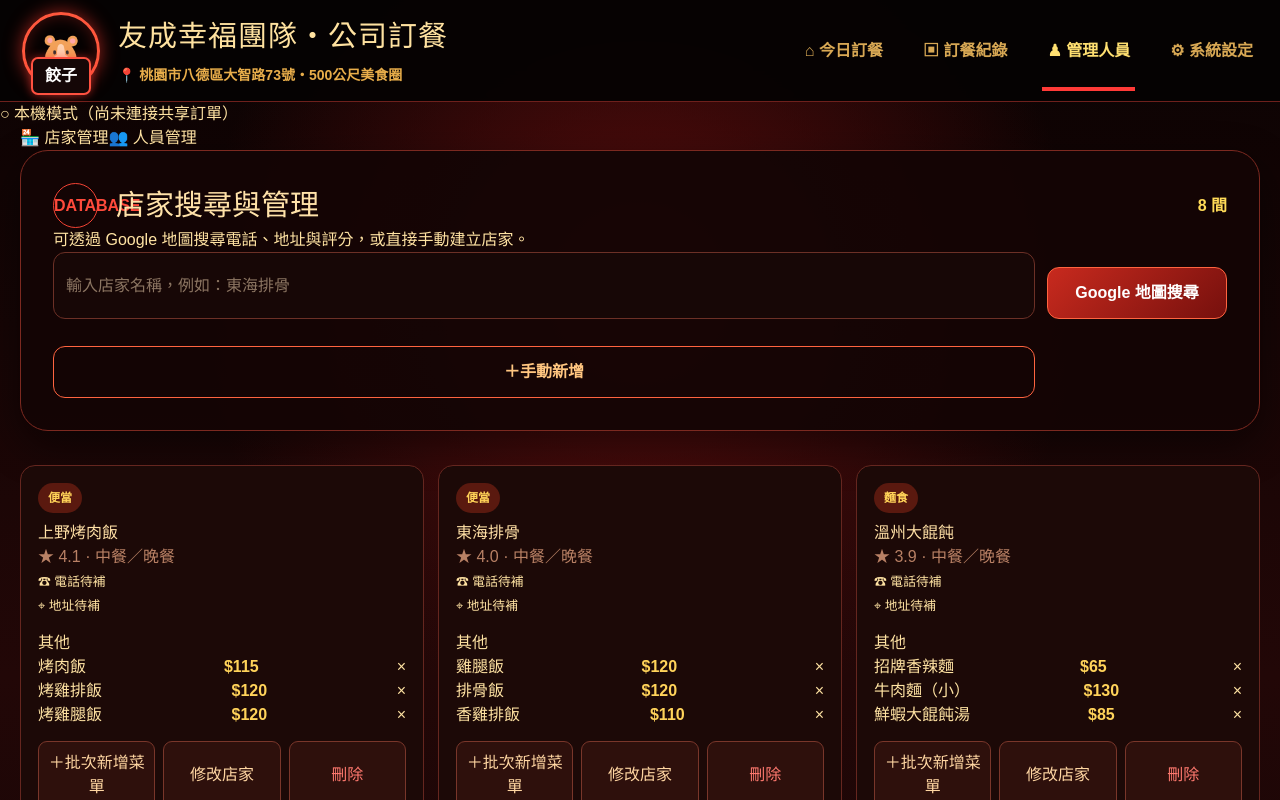
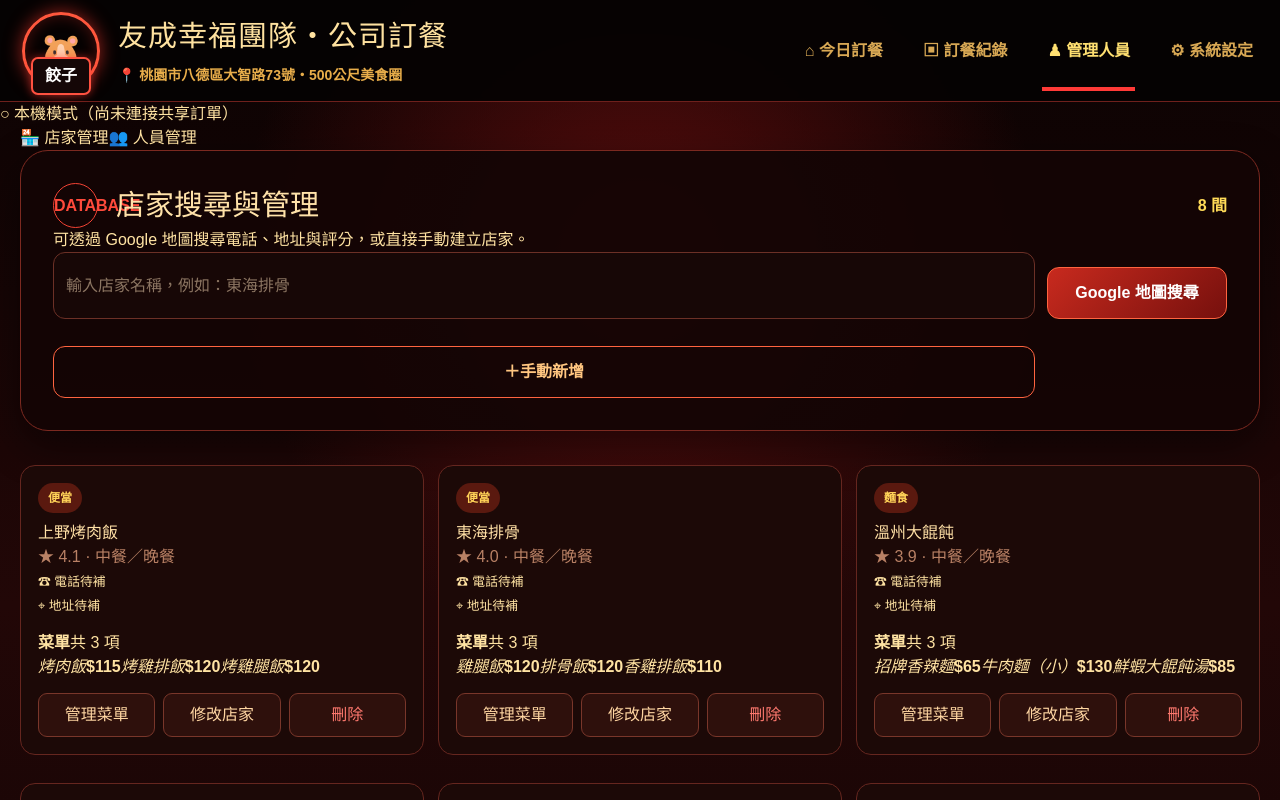
Before and after one commit to Rakutennis923/company-food-ordering, a Next.js app: page / in a window 1280 px wide. Both pictures are taken after a click on the button "♟ 管理人員". Shown: the top 800 px of the page. Built offline with nearby package versions, Linux system fonts and the light colour scheme.

Commit message:
改善菜單管理畫面

```diff
--- a/app/globals.css
+++ b/app/globals.css
@@ -362,20 +362,22 @@ input:focus, select:focus { border-color: #ff5d43; box-shadow: 0 0 0 3px #ef3e2b
 .search-result { display: flex; justify-content: space-between; align-items: center; }
 .search-result .primary { width: auto; margin: 0; }
 .search-result span, .search-result small, .admin-card p, .admin-card small, .history-head span { color: #b98165; }
-.store-admin-grid { display: grid; grid-template-columns: repeat(3, 1fr); gap: 14px; margin-top: 20px; }
-.admin-card { display: flex; flex-direction: column; gap: 14px; }
+.store-admin-grid { display: grid; grid-template-columns: repeat(3, 1fr); align-items: start; gap: 14px; margin-top: 20px; }
+.admin-card { display: flex; min-height: 360px; flex-direction: column; gap: 14px; }
 .admin-card h3 { margin-top: 8px; color: #ffe0a6; }
-.menu-preview { display: flex; flex-direction: column; gap: 7px; min-height: 95px; }
-.menu-category { display: flex; flex-direction: column; gap: 6px; padding-top: 4px; }
-.menu-category + .menu-category { margin-top: 6px; padding-top: 11px; border-top: 1px solid #4f1d17; }
-.menu-category h4 { margin: 0 0 2px; color: #ff704c; font-size: 16px; }
-.menu-preview span { display: grid; grid-template-columns: 1fr auto 28px; align-items: center; gap: 8px; }
-.menu-preview b { color: #ffd35a; }
-.menu-name, .menu-delete { color: #f4c797; border: 0; background: transparent; text-align: left; }
-.menu-name:hover { color: #ffd34d; text-decoration: underline; }
-.menu-delete { width: 26px; height: 26px; color: #ff796f; border-radius: 50%; text-align: center; background: #45130f; }
+.menu-summary { overflow: hidden; border: 1px solid #54201a; border-radius: 12px; background: #140605; }
+.menu-summary-head { display: flex; justify-content: space-between; align-items: center; padding: 11px 13px; border-bottom: 1px solid #54201a; }
+.menu-summary-head b { color: #ff7655; font-size: 16px; }
+.menu-summary-head span { color: #c69475; font-size: 12px; }
+.menu-summary-list { display: flex; flex-direction: column; padding: 6px 13px; }
+.menu-summary-list span { display: flex; justify-content: space-between; gap: 12px; padding: 7px 0; border-bottom: 1px dashed #3d1713; }
+.menu-summary-list span:last-child { border: 0; }
+.menu-summary-list i { overflow: hidden; color: #e9bb91; font-style: normal; text-overflow: ellipsis; white-space: nowrap; }
+.menu-summary-list b { flex: none; color: #ffd35a; }
+.view-all-menu { width: 100%; padding: 10px; color: #ffbd72; border: 0; border-top: 1px solid #54201a; background: #29100d; font-weight: 800; }
 .card-actions { display: flex; gap: 8px; margin-top: auto; }
 .card-actions button { flex: 1; padding: 9px; color: #ffd6a2; border: 1px solid #79362a; border-radius: 9px; background: #2e100c; }
+.card-actions .menu-manage-button { color: #fff4d6; border-color: #d45335; background: #7f1c12; }
 .card-actions .danger { color: #ff796f; }
 .history-head { display: flex; justify-content: space-between; }
 .history-head strong { color: #ffd34d; font-size: 22px; }
@@ -417,7 +419,7 @@ input:focus, select:focus { border-color: #ff5d43; box-shadow: 0 0 0 3px #ef3e2b
 }
 .bulk-menu-modal {
   position: relative;
-  width: min(680px, 100%);
+  width: min(1120px, 100%);
   max-height: calc(100vh - 40px);
   overflow-y: auto;
   padding: 28px;
@@ -429,10 +431,12 @@ input:focus, select:focus { border-color: #ff5d43; box-shadow: 0 0 0 3px #ef3e2b
 .bulk-menu-modal h2 { margin: 13px 0 5px; color: #ffe2a4; font-size: 28px; }
 .bulk-store-name { color: #ffcd55; font-size: 18px; font-weight: 900; }
 .bulk-help { margin-top: 15px; color: #d2a080; line-height: 1.7; }
+.menu-editor-layout { display: grid; grid-template-columns: minmax(0, 1.15fr) minmax(320px, .85fr); gap: 18px; margin-top: 18px; }
+.menu-editor-pane>label { display: block; margin-bottom: 8px; color: #ffdca2; font-weight: 900; }
 .bulk-menu-modal textarea {
   width: 100%;
-  min-height: 270px;
-  margin-top: 15px;
+  min-height: 430px;
+  margin: 0;
   padding: 16px;
   resize: vertical;
   color: #ffe6be;
@@ -443,6 +447,18 @@ input:focus, select:focus { border-color: #ff5d43; box-shadow: 0 0 0 3px #ef3e2b
   font: 700 16px/1.8 "Noto Sans TC", "Microsoft JhengHei", sans-serif;
 }
 .bulk-menu-modal textarea:focus { border-color: #ff6542; box-shadow: 0 0 0 3px #ef3e2b33; }
+.menu-live-preview { display: flex; min-height: 430px; flex-direction: column; overflow: hidden; border: 1px solid #6d2b22; border-radius: 13px; background: #100504; }
+.preview-heading { display: flex; justify-content: space-between; align-items: center; gap: 10px; padding: 13px 15px; border-bottom: 1px solid #5b231c; background: #28100d; }
+.preview-heading b { color: #ffdca2; }
+.preview-heading span { color: #d19b78; font-size: 12px; }
+.preview-scroll { max-height: 430px; overflow-y: auto; padding: 8px 15px 18px; }
+.preview-category { padding: 11px 0 5px; }
+.preview-category + .preview-category { border-top: 1px solid #4a1b16; }
+.preview-category h4 { display: flex; justify-content: space-between; margin: 0 0 5px; color: #ff704c; font-size: 16px; }
+.preview-category h4 small { color: #a97861; font-size: 11px; font-weight: 600; }
+.preview-category>div { display: flex; justify-content: space-between; gap: 15px; padding: 6px 0; color: #e8bb93; }
+.preview-category>div b { flex: none; color: #ffd35a; }
+.preview-empty { padding: 36px 15px; color: #9b6c58; text-align: center; line-height: 1.7; }
 .modal-close {
   position: absolute;
   top: 15px;
@@ -467,6 +483,9 @@ input:focus, select:focus { border-color: #ff5d43; box-shadow: 0 0 0 3px #ef3e2b
   .marquee { grid-template-columns: repeat(2, 1fr); }
   .dashboard-grid, .order-grid { grid-template-columns: 1fr; }
   .stats-row { grid-template-columns: repeat(2, 1fr); }
+  .menu-editor-layout { grid-template-columns: 1fr; }
+  .menu-live-preview { min-height: 260px; }
+  .preview-scroll { max-height: 300px; }
 }
 @media (max-width: 700px) {
   .page { width: min(100% - 18px, 620px); }
@@ -498,8 +517,11 @@ input:focus, select:focus { border-color: #ff5d43; box-shadow: 0 0 0 3px #ef3e2b
   .history-labels { display: none; }
   .history-row.editable { grid-template-columns: 1fr 1fr; }
   .history-row.editable>span:nth-child(3) { grid-column: 1/-1; }
-  .bulk-menu-modal { padding: 22px 17px; }
+  .modal-backdrop { padding: 0; }
+  .bulk-menu-modal { width: 100%; height: 100%; max-height: none; padding: 22px 17px 92px; border: 0; border-radius: 0; }
   .bulk-menu-modal h2 { padding-right: 35px; font-size: 24px; }
-  .bulk-menu-modal textarea { min-height: 230px; font-size: 15px; }
-  .modal-actions { grid-template-columns: 1fr; }
+  .bulk-menu-modal textarea { min-height: 330px; font-size: 16px; }
+  .menu-live-preview { min-height: 220px; }
+  .preview-scroll { max-height: 260px; }
+  .modal-actions { position: fixed; z-index: 2; right: 0; bottom: 0; left: 0; grid-template-columns: 1fr 2fr; margin: 0; padding: 10px 14px; border-top: 1px solid #6a2a21; background: #180806f2; backdrop-filter: blur(8px); }
 }
--- a/app/page.tsx
+++ b/app/page.tsx
@@ -57,13 +57,40 @@ const todayText = () => {
   const now = new Date();
   return `${now.getFullYear()}-${String(now.getMonth()+1).padStart(2,"0")}-${String(now.getDate()).padStart(2,"0")}`;
 };
-const menuGroups = (menu: MenuItem[]) => {
-  const groups = new Map<string,MenuItem[]>();
+const menuGroups = <T extends {category?: string}>(menu: T[]) => {
+  const groups = new Map<string,T[]>();
   menu.forEach(item => {
     const category = item.category?.trim() || "其他";
     groups.set(category, [...(groups.get(category) || []), item]);
   });
   return [...groups.entries()].map(([category,items]) => ({category,items}));
+};
+const menuTextFromItems = (menu: MenuItem[]) =>
+  menuGroups(menu).map(group =>
+    `${group.category}\n${group.items.map(item => `${item.name},${item.price}`).join("\n")}`
+  ).join("\n\n");
+const parseMenuText = (text: string) => {
+  const items: {name:string; price:number; category:string; line:number}[] = [];
+  const errors: string[] = [];
+  let currentCategory = "其他";
+  text.split(/\r?\n/).forEach((rawLine, index) => {
+    const line = rawLine.trim();
+    if (!line) return;
+    const match = line.match(/^(.+?)[,，]\s*(\d+(?:\.\d+)?)\s*$/)
+      || line.match(/^(.+?)\s+(\d+(?:\.\d+)?)\s*$/);
+    if (match && match[1].trim() && Number(match[2]) > 0) {
+      items.push({name:match[1].trim(), price:Number(match[2]), category:currentCategory, line:index + 1});
+      return;
+    }
+    if (!/[0-9]/.test(line) && !/[,，]/.test(line)) {
+      currentCategory = line.replace(/[：:]$/, "").trim() || "其他";
+      return;
+    }
+    errors.push(`第 ${index + 1} 行：${line}`);
+  });
+  const unique = new Map<string,{name:string;price:number;category:string;line:number}>();
+  items.forEach(item => unique.set(`${item.category}\u0000${item.name}`, item));
+  return {items:[...unique.values()], errors};
 };
 
 function useLocalState<T>(key: string, initial: T) {
@@ -113,6 +140,7 @@ export default function OrderingApp() {
   const [bulkMenuText, setBulkMenuText] = useState("");
   const [bulkMenuErrors, setBulkMenuErrors] = useState<string[]>([]);
   const [bulkMenuSaving, setBulkMenuSaving] = useState(false);
+  const bulkMenuParsed = useMemo(() => parseMenuText(bulkMenuText), [bulkMenuText]);
 
   const visibleStores = useMemo(() => stores.filter(s =>
     s.active !== false &&
@@ -579,8 +607,9 @@ export default function OrderingApp() {
   }
 
   function openBulkMenu(storeId: string) {
+    const store = stores.find(item => item.id === storeId);
     setBulkMenuStoreId(storeId);
-    setBulkMenuText("");
+    setBulkMenuText(store ? menuTextFromItems(store.menu) : "");
     setBulkMenuErrors([]);
   }
 
@@ -595,39 +624,16 @@ export default function OrderingApp() {
     const store = stores.find(item => item.id === bulkMenuStoreId);
     if (!store) return;
 
-    const parsed: {name:string; price:number; category:string; line:number}[] = [];
-    const errors: string[] = [];
-    let currentCategory = "其他";
-    bulkMenuText.split(/\r?\n/).forEach((rawLine, index) => {
-      const line = rawLine.trim();
-      if (!line) return;
-      const match = line.match(/^(.+?)[,，]\s*(\d+(?:\.\d+)?)\s*$/)
-        || line.match(/^(.+?)\s+(\d+(?:\.\d+)?)\s*$/);
-      if (match && match[1].trim() && Number(match[2]) > 0) {
-        parsed.push({name:match[1].trim(), price:Number(match[2]), category:currentCategory, line:index + 1});
+    if (bulkMenuParsed.errors.length) {
+      setBulkMenuErrors(bulkMenuParsed.errors);
       return;
     }
-      if (!/[0-9]/.test(line) && !/[,，]/.test(line)) {
-        currentCategory = line.replace(/[：:]$/, "").trim() || "其他";
-        return;
-      }
-      {
-        errors.push(`第 ${index + 1} 行：${line}`);
-      }
-    });
-
-    if (errors.length) {
-      setBulkMenuErrors(errors);
-      return;
-    }
-    if (!parsed.length) {
+    if (!bulkMenuParsed.items.length) {
       setBulkMenuErrors(["請至少輸入一項餐點。"]);
       return;
     }
 
-    const unique = new Map<string,{name:string;price:number;category:string;line:number}>();
-    parsed.forEach(item => unique.set(`${item.category}\u0000${item.name}`, item));
-    const rows = [...unique.values()];
+    const rows = bulkMenuParsed.items;
     const now = Date.now();
     const menuItems: MenuItem[] = rows.map((item, index) => {
       const existing = store.menu.find(menu => menu.name.trim() === item.name);
@@ -642,6 +648,10 @@ export default function OrderingApp() {
     try {
       setBulkMenuSaving(true);
       if (apiUrl && apiToken) {
+        const nextNames = new Set(menuItems.map(item => item.name.trim()));
+        for (const oldItem of store.menu.filter(item => !nextNames.has(item.name.trim()))) {
+          await api("deleteMenu", {menuId:oldItem.id});
+        }
         for (const item of menuItems) {
           const existing = store.menu.find(menu => menu.name.trim() === item.name);
           await api("saveMenu", {data:{
@@ -658,13 +668,7 @@ export default function OrderingApp() {
 
       setStores(current => current.map(item => {
         if (item.id !== store.id) return item;
-        const nextMenu = [...item.menu];
-        menuItems.forEach(menuItem => {
-          const index = nextMenu.findIndex(menu => menu.name.trim() === menuItem.name);
-          if (index >= 0) nextMenu[index] = {...nextMenu[index], price:menuItem.price, category:menuItem.category};
-          else nextMenu.push(menuItem);
-        });
-        return {...item, menu:nextMenu};
+        return {...item, menu:menuItems};
       }));
       if (apiUrl && apiToken) await syncSharedState(true);
       flash(`已一次新增／更新 ${menuItems.length} 項菜單`);
@@ -810,14 +814,14 @@ export default function OrderingApp() {
         <section className="store-admin-grid">
           {stores.map(store=><article className="admin-card" key={store.id}>
             <div><span className="tag">{store.category}</span><h3>{store.name}</h3><p>★ {store.rating.toFixed(1)} · {store.meals.join("／")}</p><small>☎ {store.phone||"電話待補"}<br/>⌖ {store.address||"地址待補"}</small></div>
-            <div className="menu-preview">
-              {menuGroups(store.menu).map(group=><div className="menu-category" key={group.category}>
-                <h4>{group.category}</h4>
-                {group.items.map(m=><span key={m.id}><button className="menu-name" onClick={()=>editMenuItem(store.id,m)}>{m.name}</button><b>{money(m.price)}</b><button className="menu-delete" onClick={()=>deleteMenuItem(store.id,m.id)}>×</button></span>)}
-              </div>)}
-              {!store.menu.length&&<em>尚無菜單</em>}
+            <div className="menu-summary">
+              <div className="menu-summary-head"><b>菜單</b><span>{store.menu.length ? `共 ${store.menu.length} 項` : "尚無菜單"}</span></div>
+              {!!store.menu.length && <div className="menu-summary-list">
+                {store.menu.slice(0,5).map(item=><span key={item.id}><i>{item.name}</i><b>{money(item.price)}</b></span>)}
+              </div>}
+              {store.menu.length > 5 && <button className="view-all-menu" onClick={()=>openBulkMenu(store.id)}>查看其餘 {store.menu.length-5} 項菜單 →</button>}
             </div>
-            <div className="card-actions"><button onClick={()=>openBulkMenu(store.id)}>＋批次新增菜單</button><button onClick={()=>editStore(store)}>修改店家</button><button className="danger" onClick={()=>deleteStore(store.id)}>刪除</button></div>
+            <div className="card-actions"><button className="menu-manage-button" onClick={()=>openBulkMenu(store.id)}>管理菜單</button><button onClick={()=>editStore(store)}>修改店家</button><button className="danger" onClick={()=>deleteStore(store.id)}>刪除</button></div>
           </article>)}
         </section>
         </>}
@@ -853,22 +857,38 @@ export default function OrderingApp() {
       {bulkMenuStoreId && <div className="modal-backdrop" role="presentation" onMouseDown={event=>event.target===event.currentTarget&&closeBulkMenu()}>
         <section className="bulk-menu-modal" role="dialog" aria-modal="true" aria-labelledby="bulk-menu-title">
           <button className="modal-close" onClick={closeBulkMenu} aria-label="關閉">×</button>
-          <span className="tag">BULK MENU</span>
-          <h2 id="bulk-menu-title">一次輸入全部菜單</h2>
+          <span className="tag">MENU MANAGER</span>
+          <h2 id="bulk-menu-title">管理整間店的菜單</h2>
           <p className="bulk-store-name">{stores.find(store=>store.id===bulkMenuStoreId)?.name}</p>
-          <p className="bulk-help">先輸入分類標題，再逐行輸入「餐點名稱,價格」。同名餐點會更新價格，不會重複新增。</p>
+          <p className="bulk-help">左側可一次新增、修改或刪除全部菜單；右側會立即顯示系統辨識的結果。</p>
+          <div className="menu-editor-layout">
+            <div className="menu-editor-pane">
+              <label htmlFor="bulk-menu-input">菜單輸入</label>
               <textarea
+                id="bulk-menu-input"
                 autoFocus
                 value={bulkMenuText}
                 onChange={event=>{setBulkMenuText(event.target.value);setBulkMenuErrors([]);}}
                 placeholder={"麵類\n牛肉麵 小,160\n牛肉麵 大,180\n\n小菜類\n水餃,70"}
-            rows={12}
+                rows={18}
               />
-          <div className="format-example"><b>可接受格式</b><span>燒類（分類標題）</span><span>燒肉飯,115</span><span>燒雞排飯，120</span><span>白飯 15</span></div>
+              <div className="format-example"><b>輸入格式</b><span>燒類（分類標題）</span><span>燒肉飯,115</span><span>燒雞排飯，120</span><span>白飯 15</span></div>
+            </div>
+            <aside className="menu-live-preview">
+              <div className="preview-heading"><b>辨識預覽</b><span>{menuGroups(bulkMenuParsed.items).length} 個分類・{bulkMenuParsed.items.length} 項</span></div>
+              <div className="preview-scroll">
+                {menuGroups(bulkMenuParsed.items).map(group=><div className="preview-category" key={group.category}>
+                  <h4>{group.category}<small>{group.items.length} 項</small></h4>
+                  {group.items.map(item=><div key={`${group.category}-${item.name}`}><span>{item.name}</span><b>{money(item.price)}</b></div>)}
+                </div>)}
+                {!bulkMenuParsed.items.length && <p className="preview-empty">開始輸入後，這裡會顯示整理好的菜單。</p>}
+              </div>
+            </aside>
+          </div>
           {!!bulkMenuErrors.length && <div className="bulk-errors"><b>以下內容格式不正確：</b>{bulkMenuErrors.map(error=><span key={error}>{error}</span>)}</div>}
           <div className="modal-actions">
             <button className="secondary" onClick={closeBulkMenu} disabled={bulkMenuSaving}>取消</button>
-            <button className="primary" onClick={saveBulkMenu} disabled={bulkMenuSaving}>{bulkMenuSaving?"正在儲存…":"一次儲存全部菜單"}</button>
+            <button className="primary" onClick={saveBulkMenu} disabled={bulkMenuSaving}>{bulkMenuSaving?"正在儲存…":`儲存全部菜單（${bulkMenuParsed.items.length} 項）`}</button>
           </div>
         </section>
       </div>}
```
Lines whose indentation alone changed are shown as unchanged.
